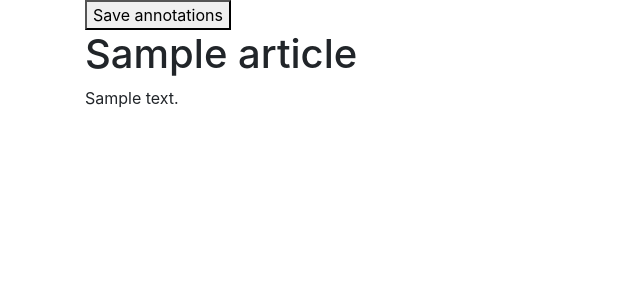
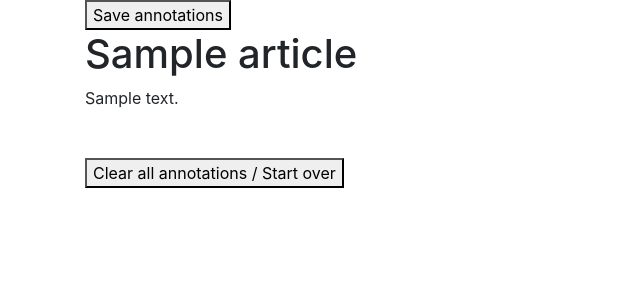
Before and after one commit to eric-mitchell/akima, a Django app: page /portal/articles/00000000-0000-0000-0000-000000000001/ in a window 1280 px wide. Shown: the top 300 px of the page, without its empty margins (0-640 px from the left). Run offline with Django 3.2, Linux system fonts and the light colour scheme; tables that the repository leaves empty hold one stand-in row (values such as "Sample post"); some libraries are stand-ins or nearby versions.

```diff
--- a/portal/templates/portal/article_detail.html
+++ b/portal/templates/portal/article_detail.html
@@ -1,10 +1,12 @@
 {% extends "base.html" %}
 
 {% block content %}
+
 <form action="{% url 'save-annotations' %}" method="post" id="save-annotations">
     {% csrf_token %}
     <input id="hidden-annotations" name="annotations" type="hidden">
     <input id="annotation-uuid" name="uuid" type="hidden" value="{{ article.uuid }}">
+
     <button id="serialize">Save annotations</button>
 </form>
 
@@ -12,7 +14,8 @@
 <div id="sandbox" class="content highlighter-context text-justify">
     {{ article.text_basic_html | safe }}
 </div>
-
+<br><br>
+<button id="reset-annotations">Clear all annotations / Start over</button>
 {% endblock %}
 
 {% block extra_js %}
@@ -977,6 +980,8 @@ $( document ).ready(function() {
             var save_annotations = document.getElementById('save-annotations');
             var hidden_annotations = document.getElementById('hidden-annotations');
 
+            var reset_annotations = document.getElementById('reset-annotations');
+
             var hltr = new TextHighlighter(sandbox);
 
             var serialized = '';
@@ -987,6 +992,12 @@ $( document ).ready(function() {
 
             });
 
+           reset_annotations.addEventListener('click', function () {
+                hltr.removeHighlights();
+            });
+
+
+
 });
     </script>
 {% endblock %}
--- a/portal/urls.py
+++ b/portal/urls.py
@@ -1,9 +1,11 @@
 # urls.py
+from django.shortcuts import redirect
 from django.urls import path
 
 from portal.views import ArticleList, ArticleDetail, SaveArticleAnnotations
 
 urlpatterns = [
+    path("", lambda req: redirect("/articles/")),
     path("articles/", ArticleList.as_view(), name="article-list"),
     path("articles/<str:pk>/", ArticleDetail.as_view(), name="author-detail"),
     path(
```
